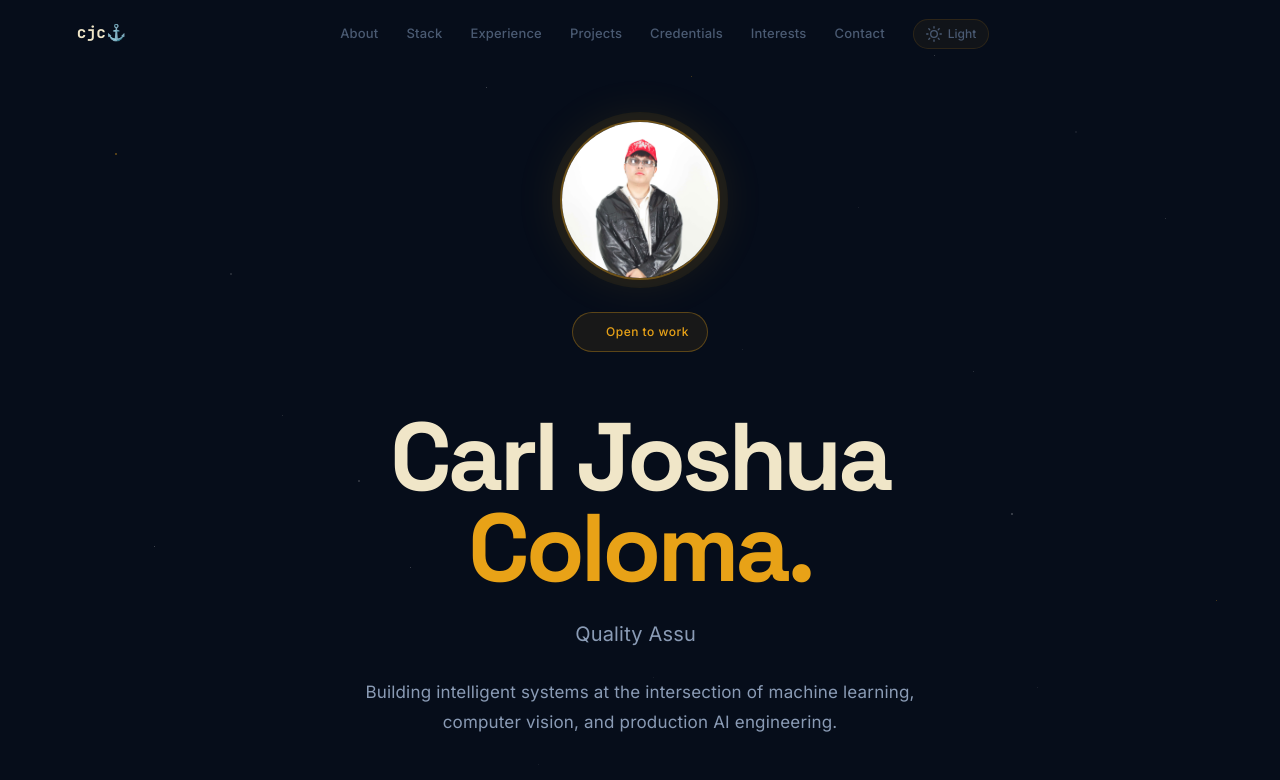
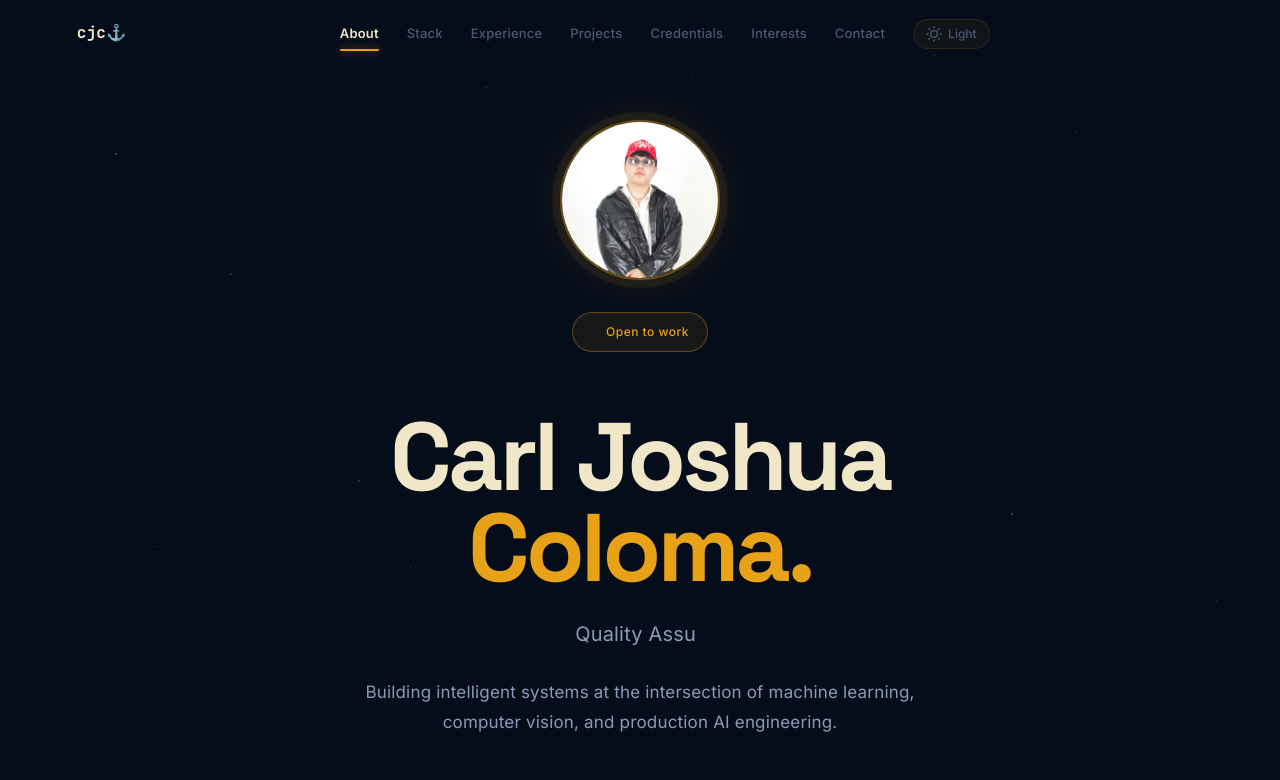
Before and after one commit to cdobby18/coloma-portfolio, a React (Vite) app: page / in a window 1280 px wide. Shown: the top 780 px of the page. Built offline with nearby package versions, Linux system fonts and the light colour scheme.

Commit message:
feature: sliding nav

```diff
--- a/src/OnePiece.jsx
+++ b/src/OnePiece.jsx
@@ -705,6 +705,75 @@ function ContactSection() {
   );
 }
 
+function GlidingNavLinks({ links, theme }) {
+  const [active, setActive] = useState(0);
+  const refs = useRef([]);
+  const containerRef = useRef(null);
+  const [glider, setGlider] = useState({ left: 0, width: 0 });
+
+  const measure = (idx) => {
+    const el = refs.current[idx];
+    const container = containerRef.current;
+    if (!el || !container) return;
+    const elRect = el.getBoundingClientRect();
+    const cRect = container.getBoundingClientRect();
+    setGlider({ left: elRect.left - cRect.left, width: elRect.width });
+  };
+
+  useEffect(() => { measure(active); }, [active]);
+
+  useEffect(() => {
+    const onScroll = () => {
+      let current = 0;
+      for (let i = 0; i < links.length; i++) {
+        const el = document.getElementById(links[i].id);
+        if (el && el.getBoundingClientRect().top <= 120) current = i;
+      }
+      setActive(current);
+    };
+    window.addEventListener("scroll", onScroll, { passive: true });
+    onScroll();
+    return () => window.removeEventListener("scroll", onScroll);
+  }, [links]);
+
+  return (
+    <div ref={containerRef} style={{ position: "relative", display: "flex", alignItems: "center", gap: 28 }}>
+      <span
+        style={{
+          position: "absolute",
+          bottom: -4,
+          height: 2,
+          borderRadius: 2,
+          background: theme.accent,
+          boxShadow: `0 0 8px ${theme.accent}99`,
+          left: glider.left,
+          width: glider.width,
+          transition: "left .4s cubic-bezier(.65,0,.35,1), width .4s cubic-bezier(.65,0,.35,1)",
+          pointerEvents: "none",
+        }}
+      />
+      {links.map((link, i) => (
+        <a
+          key={link.id}
+          href={`#${link.id}`}
+          ref={el => (refs.current[i] = el)}
+          onClick={() => setActive(i)}
+          style={{
+            color: active === i ? theme.textPrimary : theme.textMuted,
+            textDecoration: "none",
+            fontFamily: "Inter, sans-serif",
+            fontSize: 13,
+            fontWeight: active === i ? 600 : 500,
+            transition: "color 0.2s ease",
+          }}
+        >
+          {link.label}
+        </a>
+      ))}
+    </div>
+  );
+}
+
 function SunIcon() {
   return (
     <svg width="16" height="16" viewBox="0 0 24 24" fill="none" stroke="currentColor" strokeWidth="2" strokeLinecap="round" strokeLinejoin="round">
@@ -786,14 +855,7 @@ export default function OnePiece() {
         </a>
 
         <div className="op-nav-links">
-          {NAV_LINKS.map((link) => (
-            <a key={link.id} href={`#${link.id}`}
-              style={{ color: theme.textMuted, textDecoration: "none", fontFamily: "Inter, sans-serif", fontSize: 13, fontWeight: 500, transition: "color 0.2s ease" }}
-              onMouseEnter={e => { e.currentTarget.style.color = theme.textPrimary; }}
-              onMouseLeave={e => { e.currentTarget.style.color = theme.textMuted; }}>
-              {link.label}
-            </a>
-          ))}
+          <GlidingNavLinks links={NAV_LINKS} theme={theme} />
           <button onClick={toggleTheme} aria-label="Toggle theme"
             style={{ display: "flex", alignItems: "center", gap: 6, padding: "6px 12px", borderRadius: 999, border: `1px solid ${theme.border}`, background: theme.chipBg, color: theme.textMuted, cursor: "pointer", fontSize: 12, fontFamily: "Inter, sans-serif", fontWeight: 500, transition: "all 0.2s", outline: "none" }}
             onMouseEnter={e => { e.currentTarget.style.borderColor = theme.accentBorder; e.currentTarget.style.color = theme.accent; }}
@@ -850,7 +912,7 @@ export default function OnePiece() {
 
       <footer style={{ padding: "32px clamp(24px, 6vw, 96px)", display: "flex", justifyContent: "space-between", alignItems: "center", flexWrap: "wrap", gap: 12, borderTop: `1px solid ${theme.border}` }}>
         <span style={{ fontFamily: "Inter, sans-serif", fontSize: 13, color: theme.textMuted }}>Carl Joshua Coloma · AI Engineer</span>
-        <span style={{ fontFamily: "'JetBrains Mono', monospace", fontSize: 11, color: theme.textMuted, opacity: 0.5 }}>cjc⚓</span>
+        <span style={{ fontFamily: "'JetBrains Mono', monospace", fontSize: 11, color: theme.textMuted, opacity: 0.5 }}>cjc</span>
       </footer>
     </ThemeCtx.Provider>
   );
```
